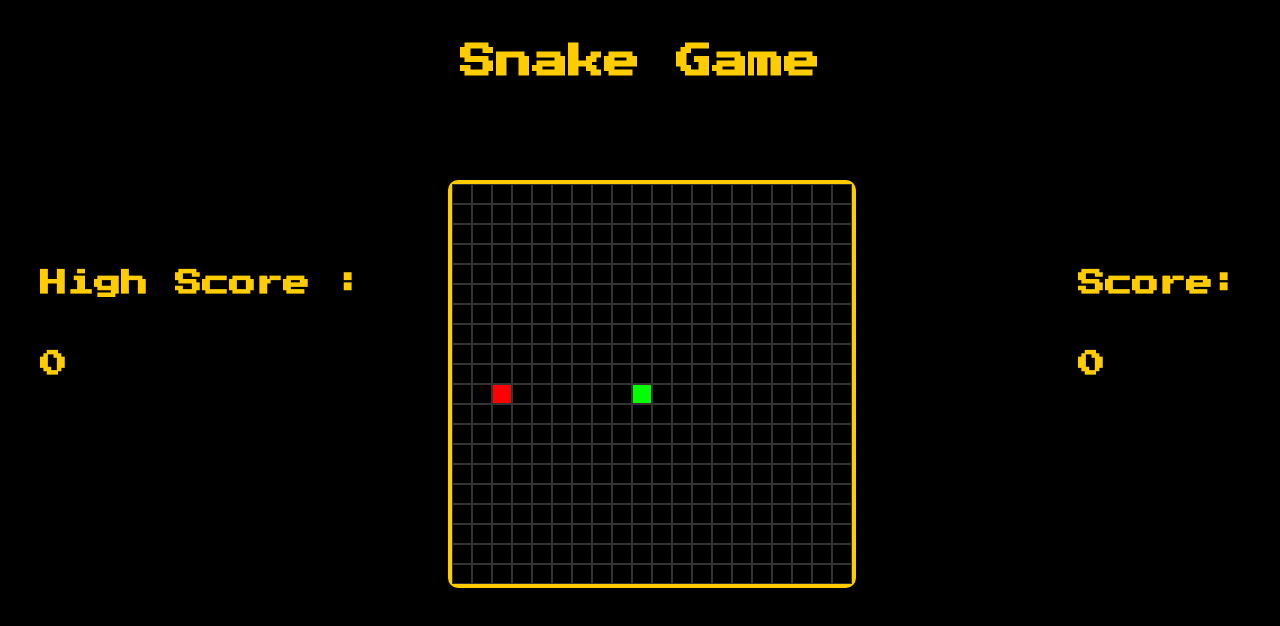
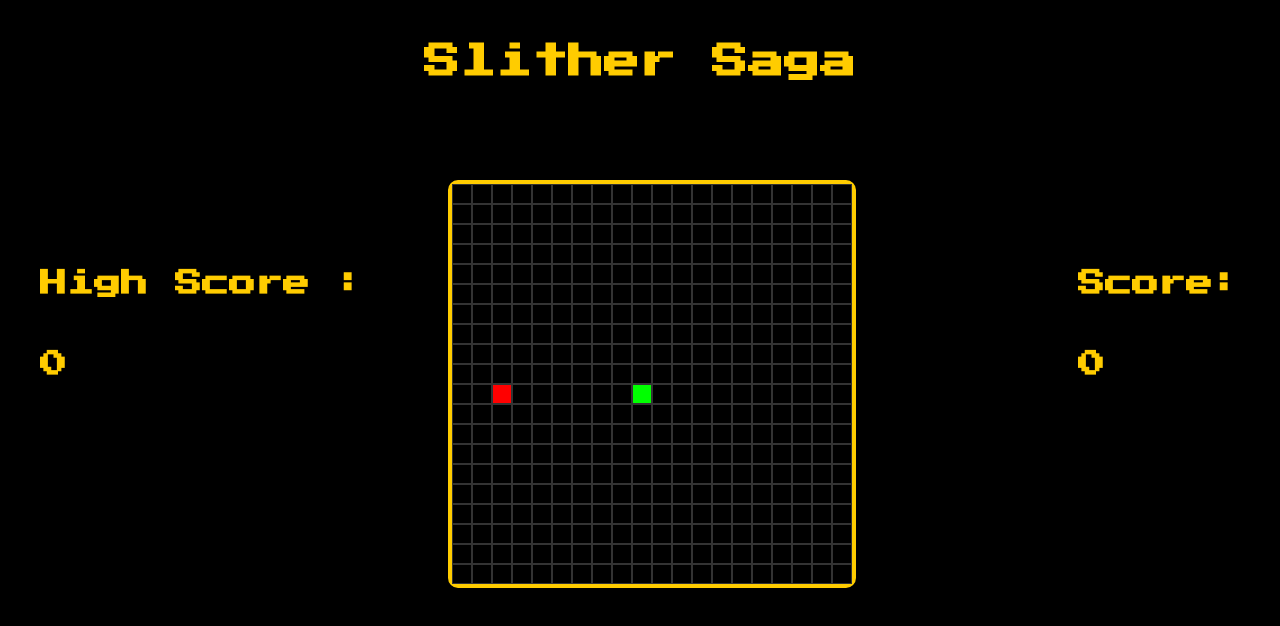
Before and after one commit to lazy-taurus/snake-game, a plain HTML site: page index.html in a window 1280 px wide. Drawn offline with Linux system fonts and the light colour scheme.

Commit message:
changed name

```diff
--- a/index.html
+++ b/index.html
@@ -8,11 +8,11 @@
       rel="stylesheet"
       href="https://fonts.googleapis.com/css2?family=Press+Start+2P&display=swap"
     />
-    <title>Game Board</title>
+    <title>Slither Saga</title>
   </head>
   <body>
     <header>
-      <h1>Snake Game</h1>
+      <h1>Slither Saga</h1>
     </header>
     <div class="score">
       <h2>High Score : <br /><br /><br /><span id="high-score"></span></h2>
```
